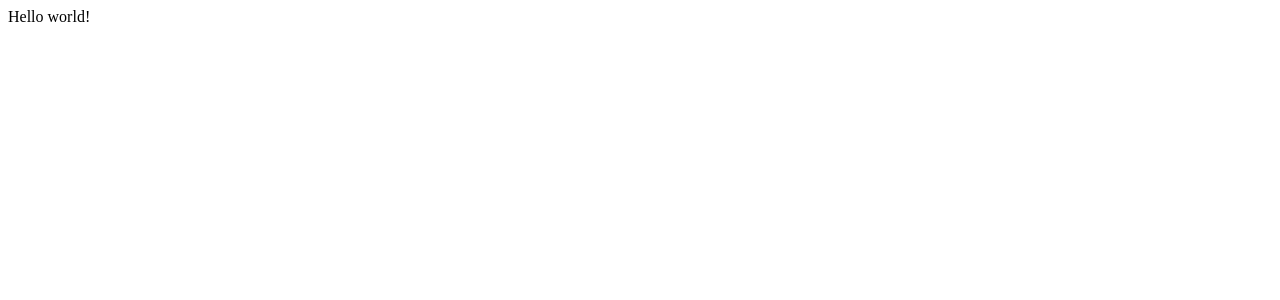
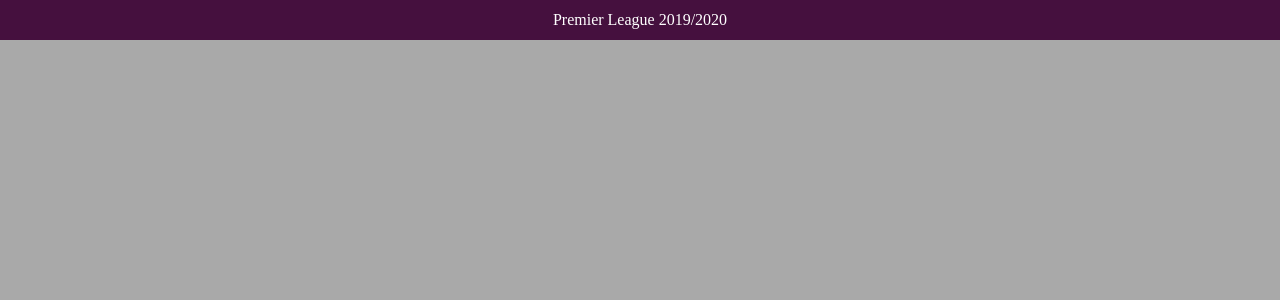
Before and after one commit to ThiagolCarvalho/premier-league-calendar, an Angular app: page / in a window 1280 px wide. Shown: the top 300 px of the page. Built offline with nearby package versions, Linux system fonts and the light colour scheme.

Commit message:
added header component, changed background color

```diff
--- a/src/app/app.component.html
+++ b/src/app/app.component.html
@@ -1 +1 @@
-Hello world!
+<app-header></app-header>
--- a/src/app/app.module.ts
+++ b/src/app/app.module.ts
@@ -3,10 +3,12 @@
 
 import { AppRoutingModule } from './app-routing.module';
 import { AppComponent } from './app.component';
+import {HeaderComponent} from './shared/components/header/header.component';
 
 @NgModule({
   declarations: [
-    AppComponent
+    AppComponent,
+    HeaderComponent
   ],
   imports: [
     BrowserModule,
--- /dev/null
+++ b/src/app/shared/components/header/header.component.css
@@ -0,0 +1,7 @@
+.header {
+  background-color: #45103E;
+  margin: 0;
+  padding: 0;
+  width: 100%;
+  line-height: 40px;
+}
--- /dev/null
+++ b/src/app/shared/components/header/header.component.html
@@ -0,0 +1,5 @@
+<header class="header text-white text-center">
+  <div>
+    <span>Premier League 2019/2020</span>
+  </div>
+</header>
--- /dev/null
+++ b/src/app/shared/components/header/header.component.ts
@@ -0,0 +1,15 @@
+import {Component, OnInit} from '@angular/core';
+
+@Component({
+  selector: 'app-header',
+  templateUrl: './header.component.html',
+  styleUrls: ['./header.component.css']
+})
+export class HeaderComponent implements OnInit {
+
+  constructor() { }
+
+  ngOnInit(): void {
+  }
+
+}
--- a/src/styles.css
+++ b/src/styles.css
@@ -1 +1,13 @@
-/* You can add global styles to this file, and also import other style files */
+body {
+  margin: 0;
+  padding: 0;
+  background-color: darkgray;
+}
+
+.text-center {
+  text-align: center;
+}
+
+.text-white {
+  color: white;
+}
```
